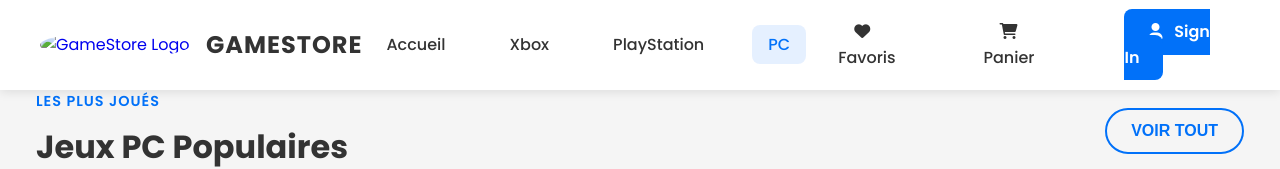
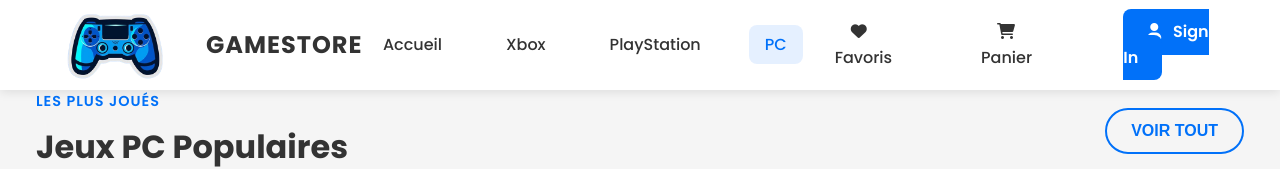
Before and after one commit to badreddinemadad05/gamestore, a plain HTML site: page pc-games.html in a window 1280 px wide. Shown: the top 169 px of the page. Drawn offline with Linux system fonts and the light colour scheme.

Commit message:
Update pc-games.html

```diff
--- a/pc-games.html
+++ b/pc-games.html
@@ -13,7 +13,7 @@
     <div class="headerContainer">
         <div class="header">
             <a href="index.html" class="logo">
-                <img src="images/logo.jpg.png" alt="GameStore Logo" class="logo-img">
+                <img src="logo.jpg.png" alt="GameStore Logo" class="logo-img">
                 <span class="logo-text">GameStore</span>
             </a>
             <ul class="headerLinks">
```
